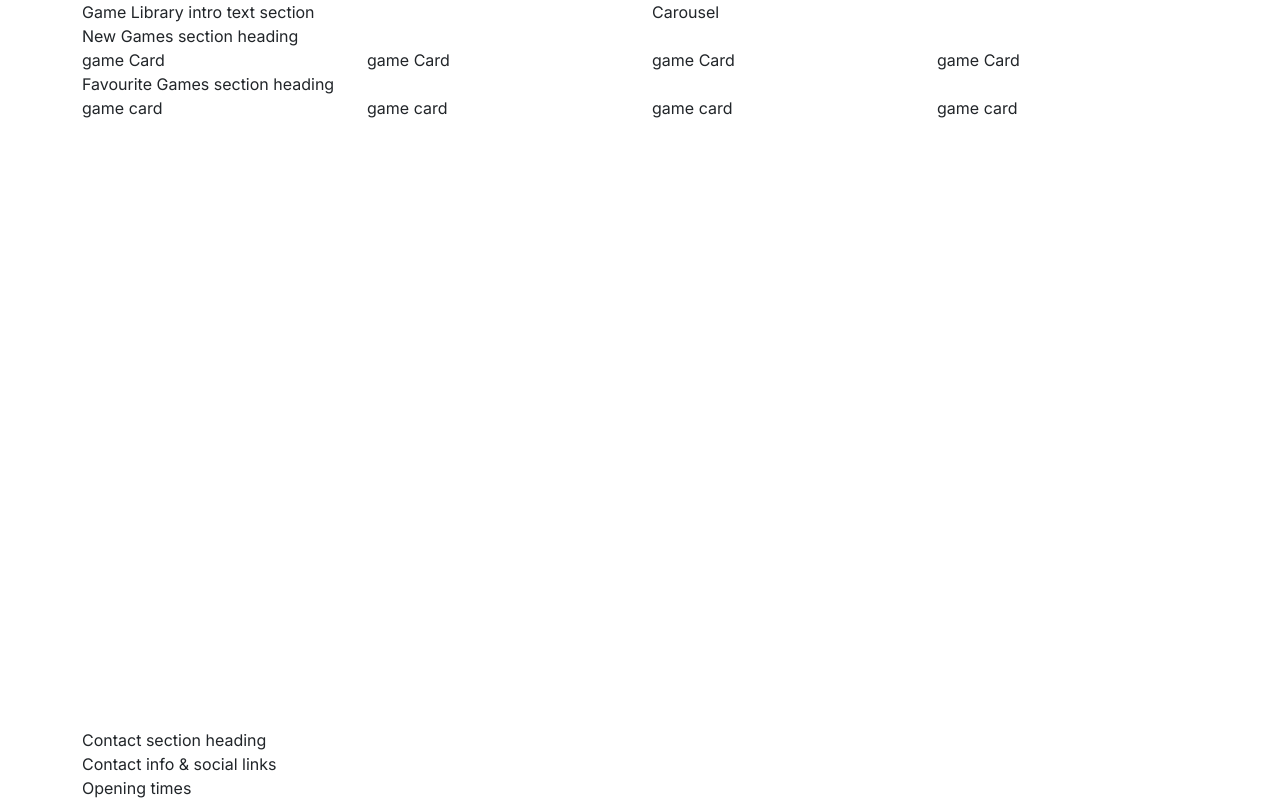
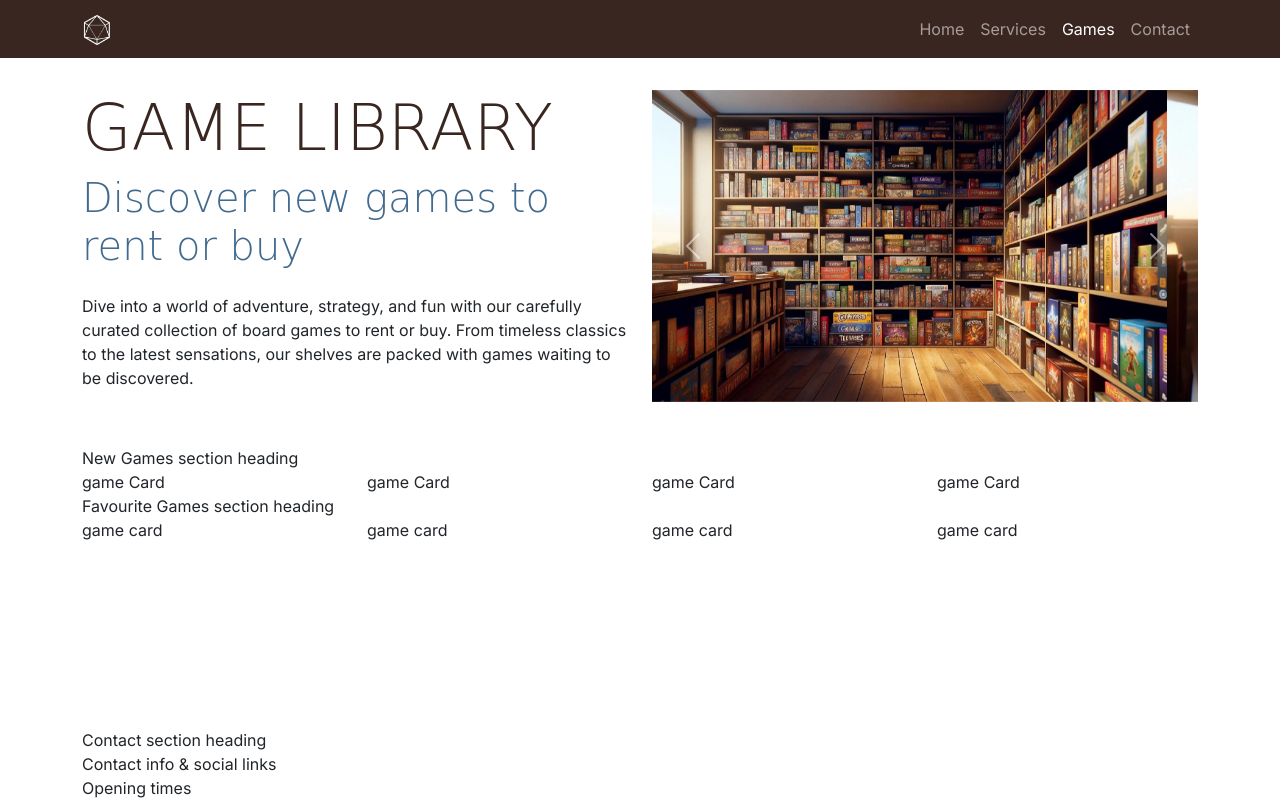
Before and after one commit to Ayasource/boardwalk-games, a plain HTML site: page game-library.html in a window 1280 px wide. Drawn offline with nearby package versions, Linux system fonts and the light colour scheme; a web font is replaced by a local one.

Commit message:
Add navbar, carousel and header for the game library page

```diff
--- a/game-library.html
+++ b/game-library.html
@@ -1,5 +1,6 @@
 <!DOCTYPE html>
 <html lang="en">
+
 <head>
     <meta charset="UTF-8">
     <meta name="viewport" content="width=device-width, initial-scale=1.0">
@@ -13,18 +14,81 @@
     <link rel="icon" type="image/png" sizes="16x16" href="assets/images/favicon-16x16.png">
 
     <!--bootstrap css file-->
-    <link href="https://cdn.jsdelivr.net/npm/bootstrap@5.3.8/dist/css/bootstrap.min.css" rel="stylesheet" integrity="sha384-sRIl4kxILFvY47J16cr9ZwB07vP4J8+LH7qKQnuqkuIAvNWLzeN8tE5YBujZqJLB" crossorigin="anonymous">
+    <link href="https://cdn.jsdelivr.net/npm/bootstrap@5.3.8/dist/css/bootstrap.min.css" rel="stylesheet"
+        integrity="sha384-sRIl4kxILFvY47J16cr9ZwB07vP4J8+LH7qKQnuqkuIAvNWLzeN8tE5YBujZqJLB" crossorigin="anonymous">
 
 
     <!--stylesheet-->
     <link rel="stylesheet" href="assets/css/style.css">
 </head>
+
+
 <body class="d-flex flex-column min-vh-100">
+    <!--Navigation-->
+<nav id="navbar" class="navbar navbar-expand-lg" data-bs-theme="dark">
+    <div class="container">
+        <a class="navbar-brand" href="index.html">
+            <img src="assets/images/logo-sm-white.png" alt="Boardwalk Games Logo" class="logo">
+        </a>
+        <button class="navbar-toggler" type="button" data-bs-toggle="collapse" data-bs-target="#navbarNav"
+            aria-controls="navbarNav" aria-expanded="false" aria-label="Toggle navigation">
+            <span class="navbar-toggler-icon"></span>
+        </button>
+        <div class="collapse navbar-collapse" id="navbarNav">
+            <ul class="navbar-nav ms-auto">
+                <li class="nav-item">
+                    <a class="nav-link" href="index.html">Home</a>
+                </li>
+                <li class="nav-item">
+                    <a class="nav-link" href="#">Services</a>
+                </li>
+                <li class="nav-item">
+                    <a class="nav-link active" aria-current="page" href="game-library.html">Games</a>
+                </li>
+                <li class="nav-item">
+                    <a class="nav-link" href="#">Contact</a>
+                </li>
+            </ul>
+        </div>
+    </div>
+</nav>
     <!--Header with carousel-->
-    <header class="container">
+    <header id="header" class="container section">
         <div class="row">
-            <div class="col-12 col-xl-6">Game Library intro text section</div>
-            <div class="col-12 col-xl-6">Carousel</div>
+            <div class="col-12 col-xl-6 text-center text-xl-start">
+                <h1 class="display-3">Game Library</h1>
+                <p class="lead display-6 sub-heading-color">Discover new games to rent or buy</p>
+                <p class="my-4">Dive into a world of adventure, strategy, and fun with our carefully curated collection of board games to rent or buy. From timeless classics to the latest sensations, our shelves are packed with games waiting to be discovered.</p>
+            </div>
+            <div class="col-12 col-xl-6">
+                <div id="carouselExampleAutoplaying" class="carousel slide" data-bs-ride="carousel">
+                    <div class="carousel-inner">
+                        <div class="carousel-item active">
+                            <img src="assets/images/game-library-carousel-1.webp" class="d-block w-100" alt="Bookshelves filled with boardgames">
+                        </div>
+                        <div class="carousel-item">
+                            <img src="assets/images/game-library-carousel-2.webp" class="d-block w-100" alt="Bookshelves filled with boardgames">
+                        </div>
+                        <div class="carousel-item">
+                            <img src="assets/images/game-library-carousel-3.webp" class="d-block w-100" alt="Bookshelves filled with boardgames, one man is browsing the shelves">
+                        </div>
+                        <div class="carousel-item">
+                            <img src="assets/images/game-library-carousel-4.webp" class="d-block w-100" alt="8 board games stacked on top of each other">
+                        </div>
+
+                    </div>
+                    <button class="carousel-control-prev" type="button" data-bs-target="#carouselExampleAutoplaying"
+                        data-bs-slide="prev">
+                        <span class="carousel-control-prev-icon" aria-hidden="true"></span>
+                        <span class="visually-hidden">Previous</span>
+                    </button>
+                    <button class="carousel-control-next" type="button" data-bs-target="#carouselExampleAutoplaying"
+                        data-bs-slide="next">
+                        <span class="carousel-control-next-icon" aria-hidden="true"></span>
+                        <span class="visually-hidden">Next</span>
+                    </button>
+                </div>
+            </div>
         </div>
     </header>
     <!--Main element to hold all key sections of the Home page. It is not part of the grid structure-->
@@ -64,6 +128,12 @@
                                     </div>
                                 </div>
     </footer>
+<!--bootstrap js script-->
+    <script src="https://cdn.jsdelivr.net/npm/bootstrap@5.3.8/dist/js/bootstrap.bundle.min.js"
+        integrity="sha384-FKyoEForCGlyvwx9Hj09JcYn3nv7wiPVlz7YYwJrWVcXK/BmnVDxM+D2scQbITxI"
+        crossorigin="anonymous"></script>
+    <!--Font awesome-->
+    <script src="https://kit.fontawesome.com/39393c5fc3.js" crossorigin="anonymous"></script>
+</body>
 
-</body>
 </html>
```
Lines whose indentation alone changed are shown as unchanged.
